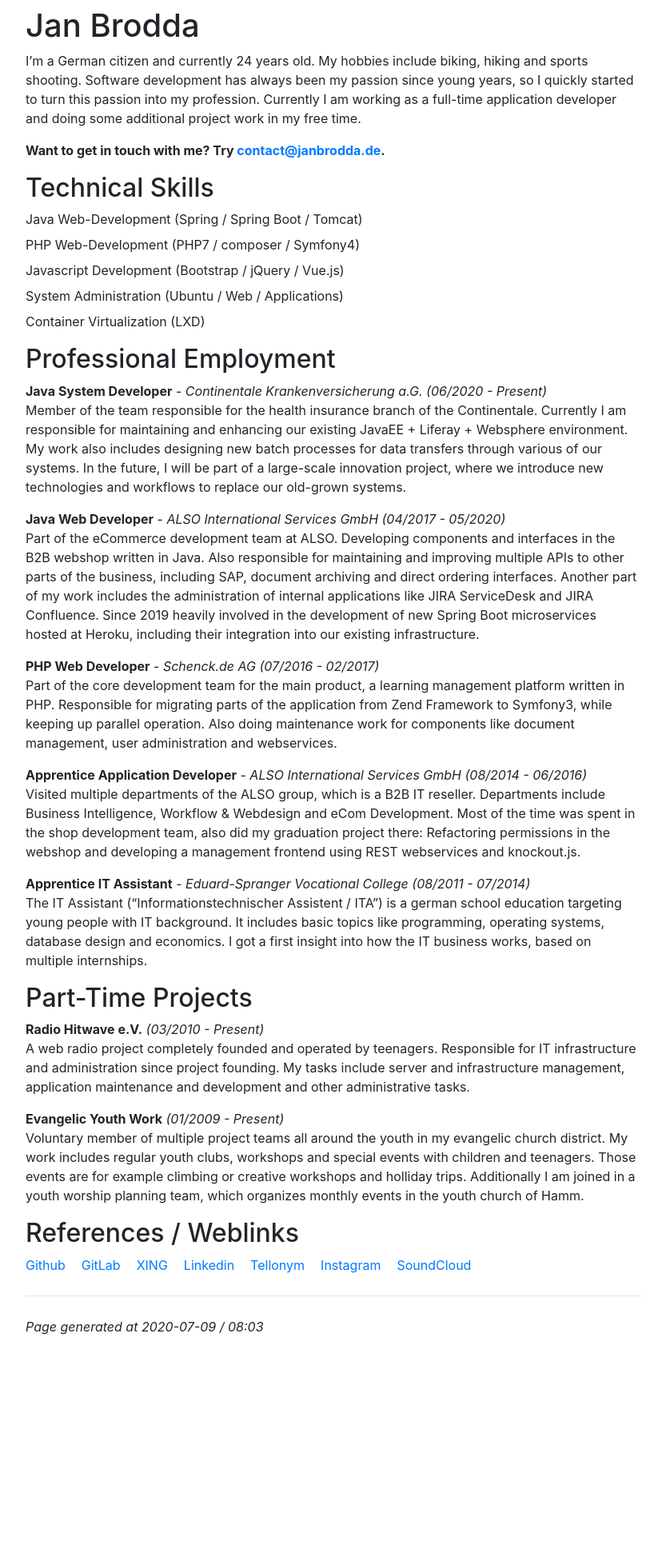
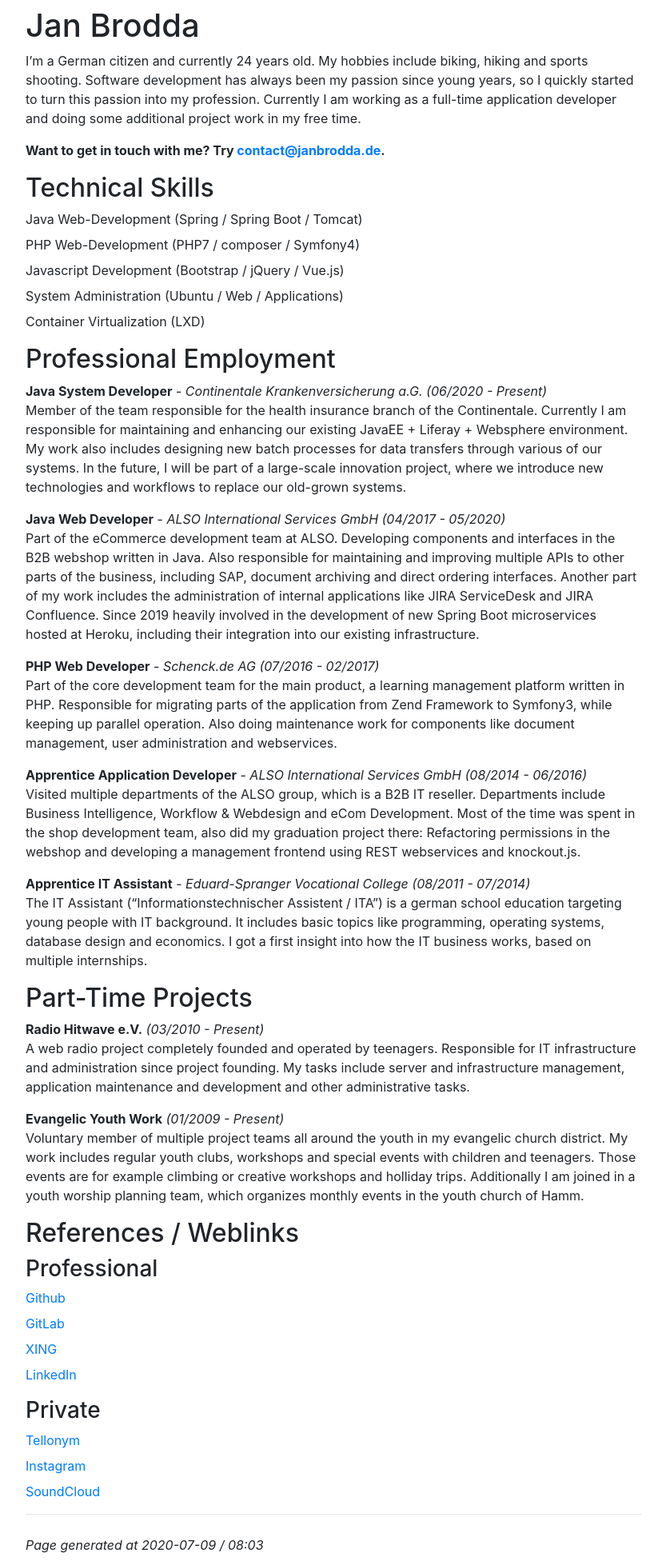
Before and after one commit to janxb/janxb.github.io, a Jekyll site: the page built from _pages/index.md, in a window 1280 px wide. Shown: the whole page at 80% size, without its empty margins (223-1056 px from the left). Built offline with Jekyll 4.4.1, drawn with Linux system fonts in a browser that asks for light colours; comment, search, counter and statistics services are not loaded; before the commit the page ends 1679 px from its top, so only the background shows below that.

Commit message:
split references into professional / private

```diff
--- a/_pages/index.md
+++ b/_pages/index.md
@@ -45,10 +45,16 @@
 {% include additional_documents.md %}
 
 ## References / Weblinks
+
+### Professional
+
 - [Github](https://github.com/janxb)
 - [GitLab](https://gitlab.com/janxb)
 - [XING](https://www.xing.com/profile/Jan_Brodda)
-- [Linkedin](https://www.linkedin.com/in/janbrodda)
+- [LinkedIn](https://www.linkedin.com/in/janbrodda)
+
+### Private
+
 - [Tellonym](https://tellonym.me/janbrodda)
 - [Instagram](https://www.instagram.com/janbrodda)
 - [SoundCloud](https://soundcloud.com/janbrodda)
```
